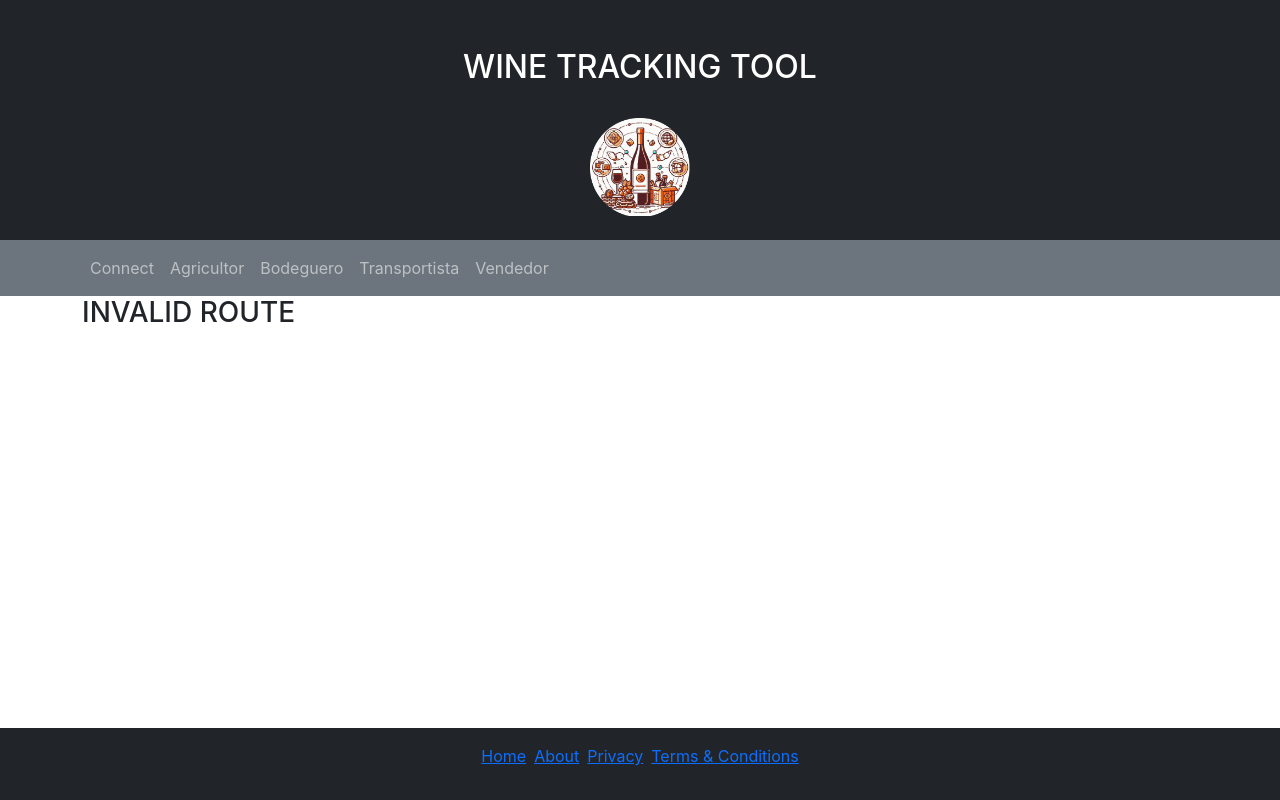
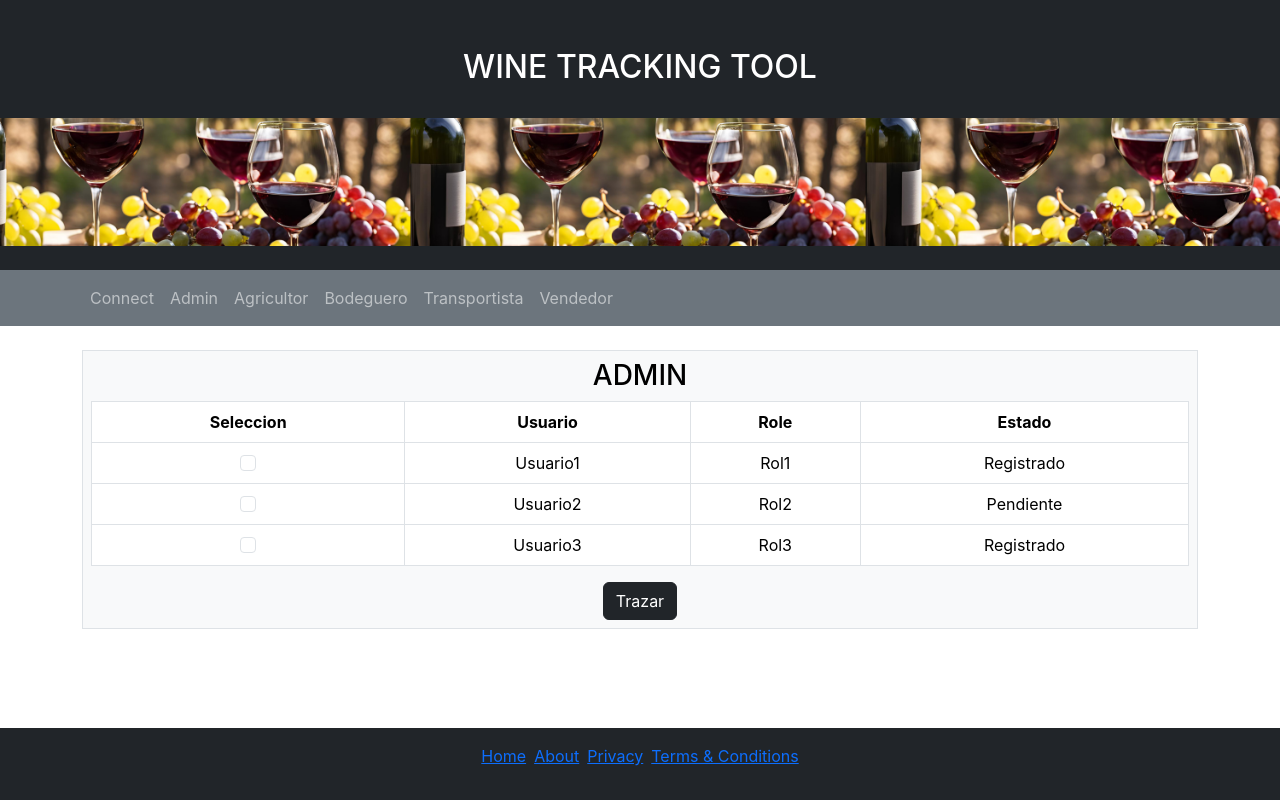
Before and after one commit to codecrypto-academy/pfm-web3-jun24-3, a React (Create React App) app in the folder front/: page /admin in a window 1280 px wide. Built offline with nearby package versions, Linux system fonts and the light colour scheme.

Commit message:
Inlude admin view

```diff
--- a/front/src/App.jsx
+++ b/front/src/App.jsx
@@ -8,6 +8,7 @@ import Privacy from './components/Privacy'; //Footer
 import Terms from './components/Terms';     //Footer
 import Connect from './components/Connect';
 import Register from './components/Register';       //View
+import Admin from './views/Admin';                  //View
 import Agricultor from './views/Agricultor';        //View
 import Bodeguero from './views/Bodeguero';          //View
 import Transportista from './views/Transportista';  //View
@@ -28,6 +29,7 @@ function App() {
             <Route path="/about" element={<About />} />
             <Route path='/privacy' element={<Privacy />} />
             <Route path='/terms' element={<Terms />} />
+            <Route path='/admin' element={<Admin />} />
             <Route path='/agricultor' element={<Agricultor />} />
             <Route path='/bodeguero' element={<Bodeguero />} />
             <Route path='/transportista' element={<Transportista />} />
--- a/front/src/components/Header.jsx
+++ b/front/src/components/Header.jsx
@@ -1,11 +1,11 @@
-import logo from '../assets/logo.png';
+import image from '../assets/image2.png';
 function Header() {
 	return (
 		<div className='bg-dark text-black text-center py-4' >
 			<h2 className='bg-dark text-white py-4' >
 			WINE TRACKING TOOL
 			</h2>
-			<img src={logo} width='100' />
+			<img src={image} width='100%%' />
 		</div>
 	);
 }
--- a/front/src/components/Home.jsx
+++ b/front/src/components/Home.jsx
@@ -25,6 +25,11 @@ function Home() {
 						<li className='nav-item'  onClick={() => handleItemClick('connect')}>
 							<Link className={selectedItem === 'connect' ? 'nav-link active' : 'nav-link'} to={'/connect'}>
 							Connect
+							</Link>
+						</li>
+						<li className='nav-item'  onClick={() => handleItemClick('admin')}>
+							<Link className={selectedItem === 'admin' ? 'nav-link active' : 'nav-link'} to={'/admin'}>
+							Admin
 							</Link>
 						</li>
 						<li className='nav-item'  onClick={() => handleItemClick('agricultor')}>
--- /dev/null
+++ b/front/src/views/Admin.jsx
@@ -0,0 +1,44 @@
+
+function Admin() {
+
+	return (
+		<div className='bg-white text-black text-center py-4 '>
+		<div className='bg-light border p-2'>
+			<h3>ADMIN</h3>
+			<table class="table table-bordered">
+				<thead>
+					<tr >
+						<th scope="col">Seleccion</th>
+						<th scope="col">Usuario</th>
+						<th scope="col">Role</th>
+						<th scope="col">Estado</th>
+					</tr>
+				</thead>
+				<tbody>
+					<tr>
+						<td><input class="form-check-input" type="checkbox" value="" id="flexCheck1"/></td>
+						<td>Usuario1</td>
+						<td>Rol1</td>
+						<td>Registrado</td>
+					</tr>
+					<tr>
+						<td><input class="form-check-input" type="checkbox" value="" id="flexCheck2"/></td>
+						<td>Usuario2</td>
+						<td>Rol2</td>
+						<td>Pendiente</td>
+					</tr>
+					<tr>
+						<td><input class="form-check-input" type="checkbox" value="" id="flexCheck3"/></td>
+						<td>Usuario3</td>
+						<td>Rol3</td>
+						<td>Registrado</td>
+					</tr>
+				</tbody>
+			</table>
+			<button className='btn btn-dark' id="storeSelected">Trazar</button>
+
+		</div>
+		</div>
+	);
+}
+export default Admin;
```
Also changed, not shown: front/src/assets/image2.png (added).
